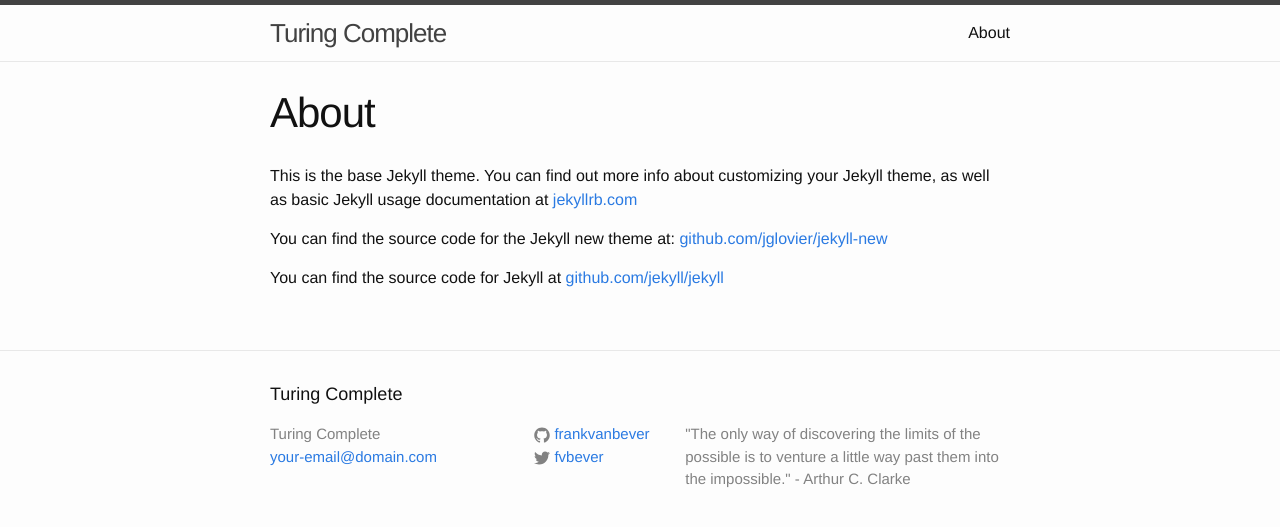
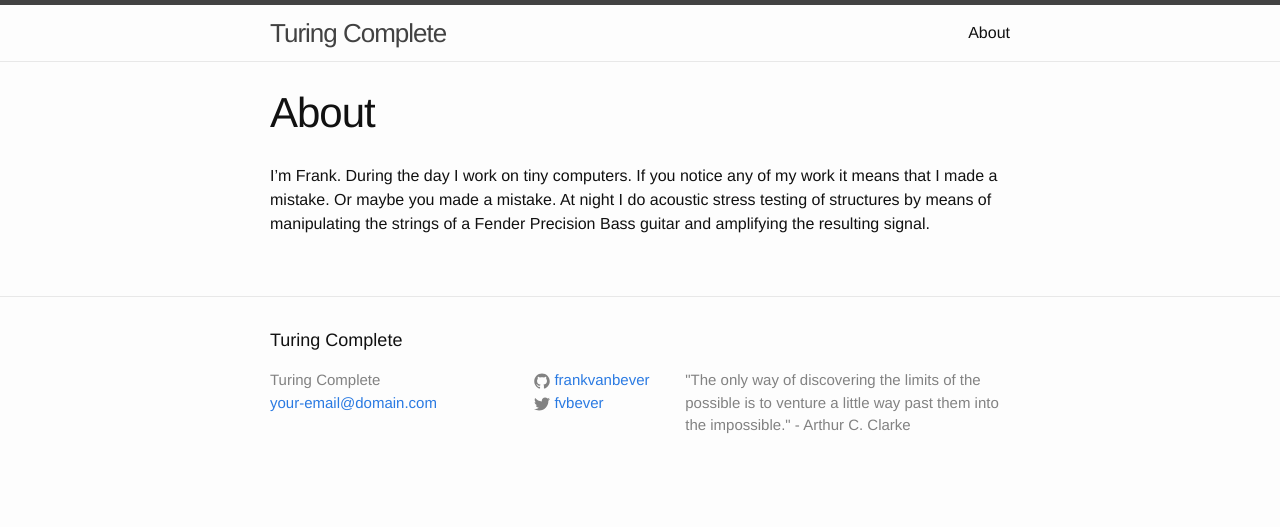
Before and after one commit to frankvanbever/frankvanbever.github.io, a Jekyll site: the page built from about.md, in a window 1280 px wide. Shown: the top 527 px of the page. Built offline with Jekyll 4.4.1, drawn with Linux system fonts in a browser that asks for light colours.

Commit message:
modified about.md

```diff
--- a/about.md
+++ b/about.md
@@ -4,8 +4,5 @@
 permalink: /about/
 ---
 
-This is the base Jekyll theme. You can find out more info about customizing your Jekyll theme, as well as basic Jekyll usage documentation at [jekyllrb.com](http://jekyllrb.com/)
-
-You can find the source code for the Jekyll new theme at: [github.com/jglovier/jekyll-new](https://github.com/jglovier/jekyll-new)
-
-You can find the source code for Jekyll at [github.com/jekyll/jekyll](https://github.com/jekyll/jekyll)
+I'm Frank. During the day I work on tiny computers. If you notice any of my work it means that I made a mistake. Or maybe you made a mistake.
+At night I do acoustic stress testing of structures by means of manipulating the strings of a Fender Precision Bass guitar and amplifying the resulting signal.
```
